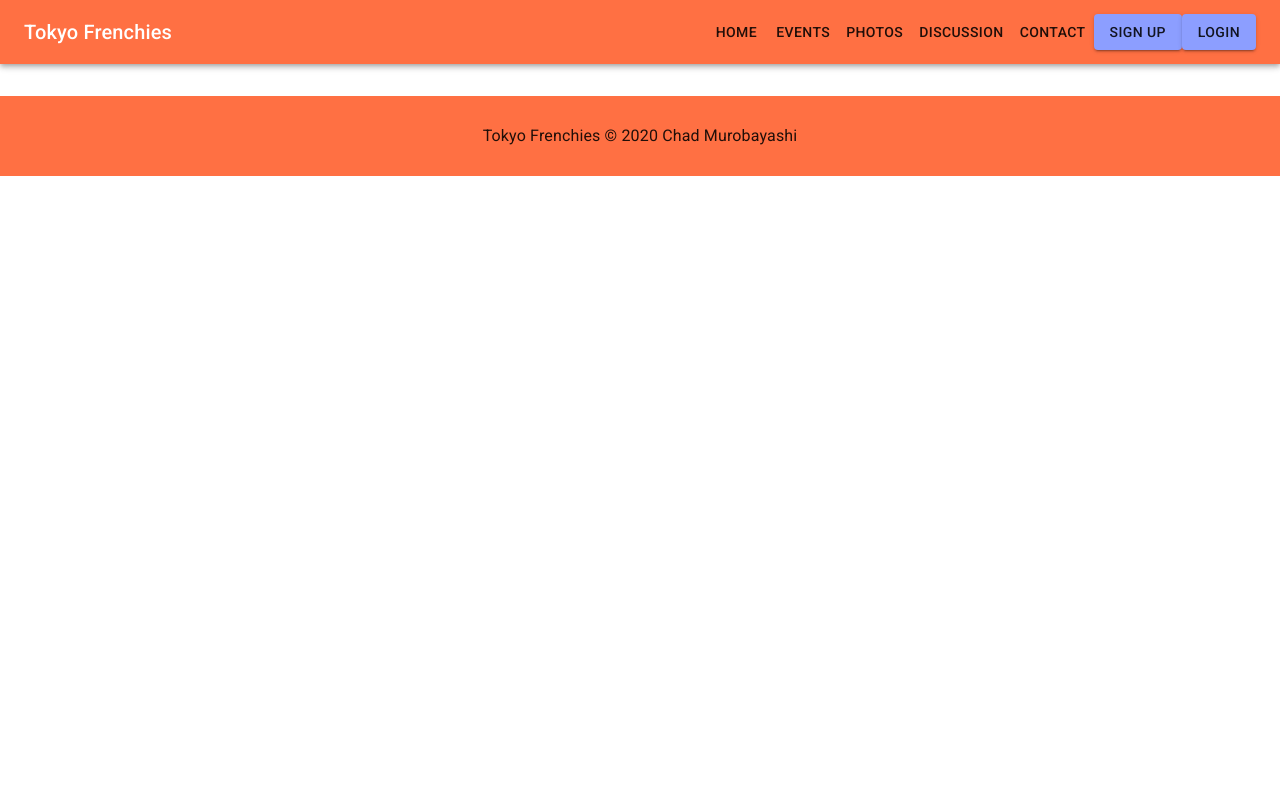
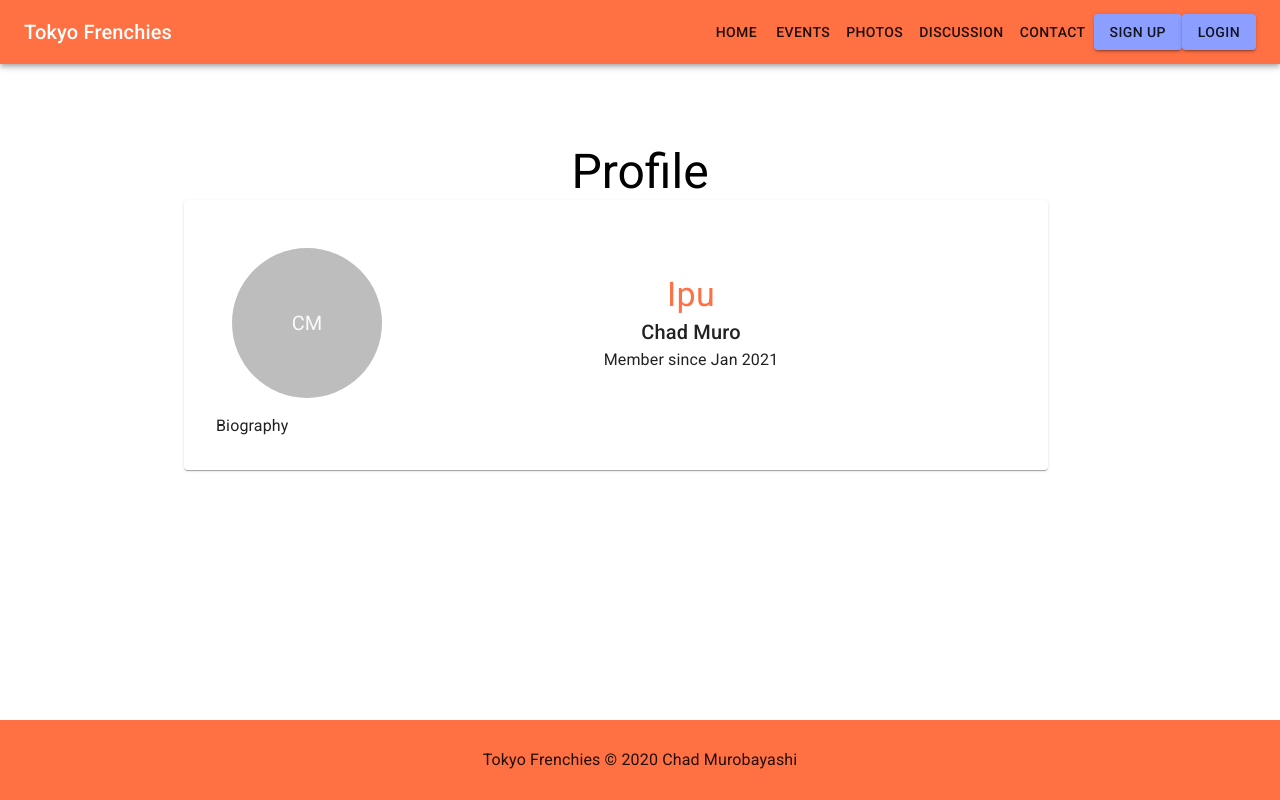
Before and after one commit to chadmuro/frenchie-jp, a React (Create React App) app: page /profile/1 in a window 1280 px wide. Built offline with nearby package versions, Linux system fonts and the light colour scheme; no server answers.

Commit message:
clean up folders and update routes

```diff
--- a/src/components/App.js
+++ b/src/components/App.js
@@ -3,11 +3,12 @@ import { BrowserRouter, Route } from 'react-router-dom';
 import { makeStyles } from '@material-ui/styles';
 import Header from './Header';
 import Home from './Home';
-import Events from './Events';
-import Photos from './Photos';
-import Discussion from './Discussion';
-import Contact from './Contact';
+import Events from './events/Events';
+import Photos from './photos/Photos';
+import Discussion from './discussion/Discussion';
+import Contact from './contact/Contact';
 import Footer from './Footer';
+import UserProfile from './users/UserProfile';
 import AuthContextProvider from '../contexts/AuthContext';
 
 const useStyles = makeStyles({
@@ -32,6 +33,7 @@ const App = () => {
 							<Route path="/photos" exact component={Photos} />
 							<Route path="/discussion" exact component={Discussion} />
 							<Route path="/contact" exact component={Contact} />
+							<Route path="/profile/:id" component={UserProfile} />
 							<Footer />
 					</AuthContextProvider>
 				</div>
--- a/src/components/Header.js
+++ b/src/components/Header.js
@@ -167,6 +167,12 @@ const Header = () => {
 							</>
 						)}
 						{isLoggedIn && (
+							<>
+								<Link to={`/profile/${isLoggedIn}`} className={classes.link}>
+									<Button variant="contained" color="secondary">
+										Profile
+									</Button>
+								</Link>
 								<Link to="/" className={classes.link}>
 									<Button
 										variant="contained"
@@ -176,6 +182,7 @@ const Header = () => {
 										Logout
 									</Button>
 								</Link>
+							</>
 						)}
 					</div>
 				</Toolbar>
--- a/src/components/Home.js
+++ b/src/components/Home.js
@@ -3,7 +3,7 @@ import { makeStyles } from '@material-ui/core/styles';
 import { Box, Typography, Button } from '@material-ui/core';
 import { Link } from 'react-router-dom';
 import NextEvent from './events/NextEvent';
-import Subscribe from './contactInfo/Subscribe';
+import Subscribe from './contact/Subscribe';
 
 import heroImage from '../img/frenchie-hero.jpg';
 
--- a/src/components/Contact.js
+++ b/src/components/contact/Contact.js
@@ -1,7 +1,7 @@
 import React from 'react';
 import { makeStyles } from '@material-ui/styles';
-import Subscribe from './contactInfo/Subscribe';
-import About from './contactInfo/About';
+import Subscribe from './Subscribe';
+import About from './About';
 
 const useStyles = makeStyles({
 	main: {
--- a/src/components/Photos.js
+++ b/src/components/photos/Photos.js
@@ -4,9 +4,9 @@ import {
 	Typography,
 } from '@material-ui/core';
 import { makeStyles } from '@material-ui/styles';
-import UploadForm from './photos/UploadForm';
-import ImageGrid from './photos/ImageGrid';
-import { AuthContext } from '../contexts/AuthContext';
+import UploadForm from './UploadForm';
+import ImageGrid from './ImageGrid';
+import { AuthContext } from '../../contexts/AuthContext';
 
 const useStyles = makeStyles({
 	title: {
--- /dev/null
+++ b/src/components/users/UserProfile.js
@@ -0,0 +1,62 @@
+import React, { useContext } from 'react';
+import { Card, CardContent, Avatar, Container, Typography } from '@material-ui/core';
+import { makeStyles } from '@material-ui/styles';
+import { GetUserInfo } from '../../hooks/useFirestore';
+import { AuthContext } from '../../contexts/AuthContext';
+
+const useStyles = makeStyles({
+	main: {
+		flexGrow: 1,
+	},
+	title: {
+		paddingTop: '5rem',
+    },
+    card: {
+        maxWidth: '800px',
+        padding: '2rem'
+    },
+    cardContent: {
+        display: 'flex'
+    },
+    cardTitle: {
+        display: 'flex',
+        flex: 1,
+        flexDirection: 'column',
+        justifyContent: 'center',
+        alignItems: 'center',
+    },
+    avatar: {
+        height: '150px',
+        width: '150px'
+    }
+});
+
+const UserProfile = () => {
+    const classes = useStyles();
+    const { isLoggedIn } = useContext(AuthContext);
+    const userInfo = GetUserInfo(isLoggedIn);
+    console.log(userInfo);
+
+	return (
+		<div className={classes.main}>
+			<Container maxWidth="md">
+				<Typography variant="h3" align="center" className={classes.title}>
+					Profile
+				</Typography>
+                <Card className={classes.card}>
+                    <CardContent className={classes.cardContent}>
+                        <Avatar className={classes.avatar}>CM</Avatar>
+                        <div className={classes.cardTitle}>
+                            <Typography variant="h4" color="primary">Ipu</Typography>
+                            <Typography variant="h6">Chad Muro</Typography>
+                            <Typography>Member since Jan 2021</Typography>
+                        </div>
+                    </CardContent>
+                    <Typography>Biography</Typography>
+                </Card>
+			</Container>
+		</div>
+	);
+};
+
+export default UserProfile;
```
Also changed, not shown: src/components/discussion/Discussion.js (renamed from src/components/Discussion.js, +4 -4 lines), src/components/events/Events.js (renamed from src/components/Events.js, +4 -4 lines), src/components/contact/About.js (renamed from src/components/contactInfo/About.js), src/components/contact/Subscribe.js (renamed from src/components/contactInfo/Subscribe.js). Lines whose indentation alone changed are shown as unchanged.
